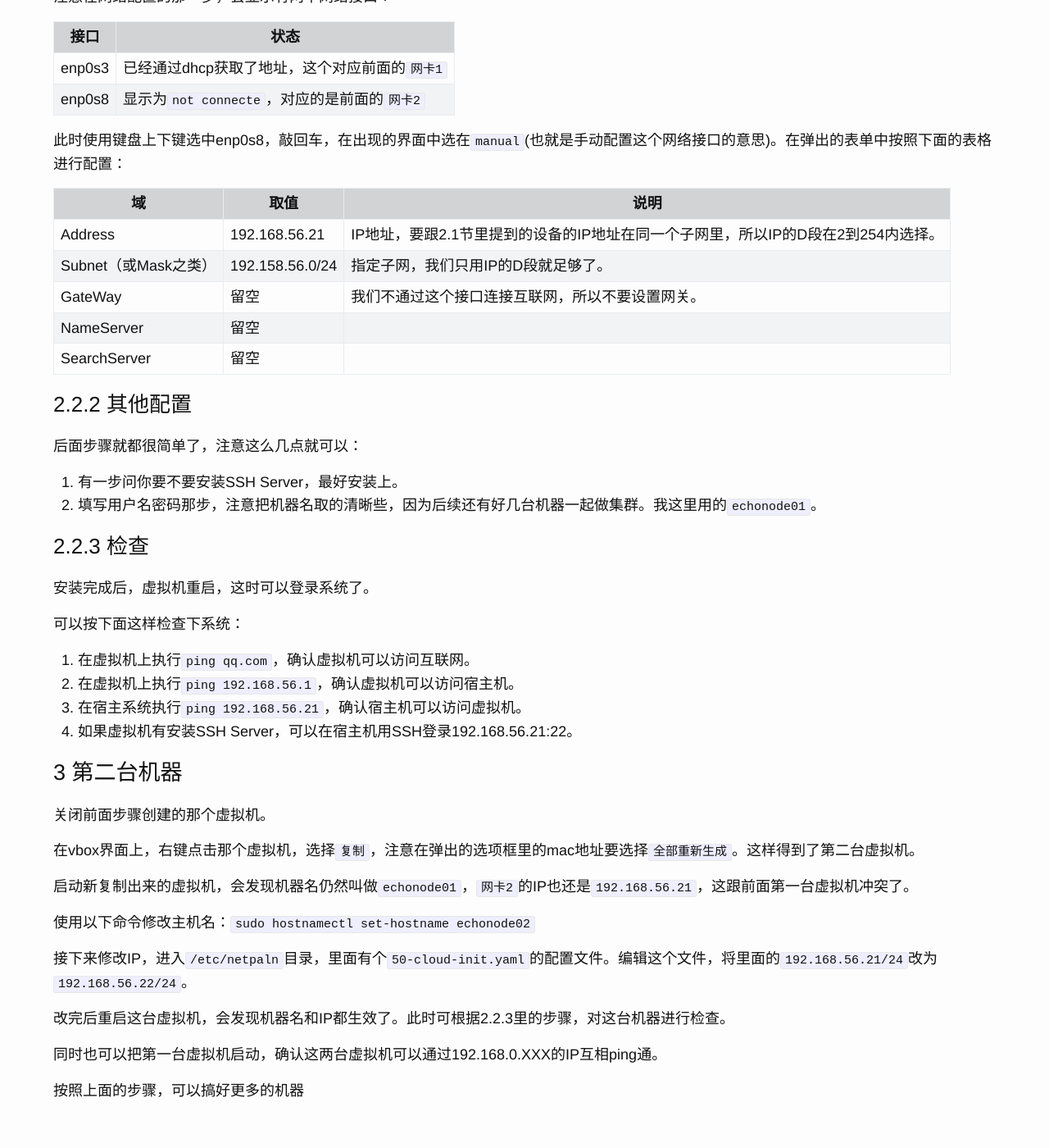
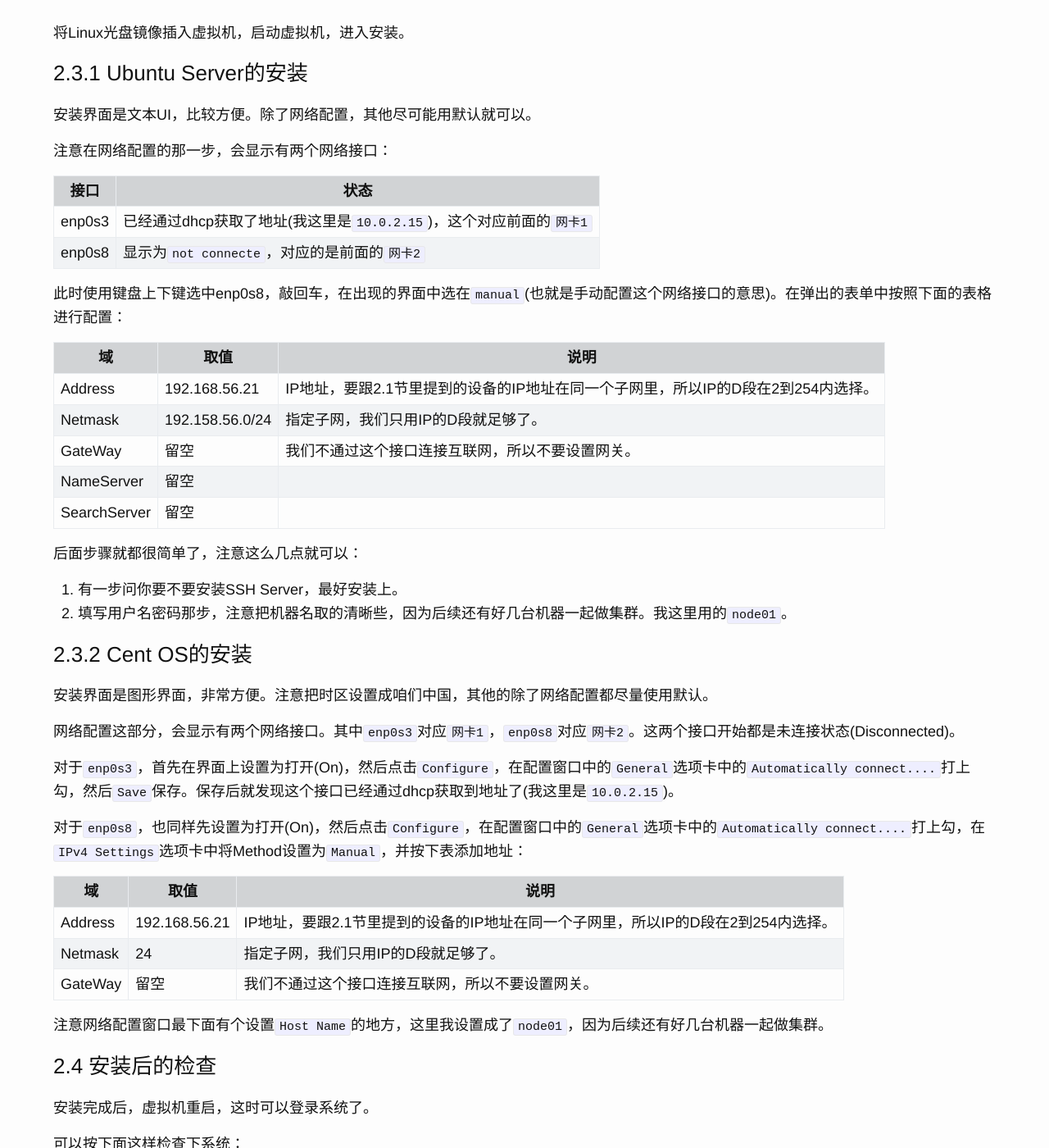
Before and after one commit to echoma/echoma.github.com, a Jekyll site: the page built from _posts/2019-06-21-virtualbox-ubuntu-cluster-networking.markdown, in a window 1280 px wide and 1400 px high, scrolled down 1967 px. Shown: the whole window at 82% size. Built offline with Jekyll 4.4.1, drawn with Linux system fonts in a browser that asks for light colours; some of the changed text lies outside the part shown.

Commit message:
更新CentOS的內容

```diff
--- a/_posts/2019-06-21-virtualbox-ubuntu-cluster-networking.markdown
+++ b/_posts/2019-06-21-virtualbox-ubuntu-cluster-networking.markdown
@@ -1,6 +1,6 @@
 ---
 layout: post
-title:  "virtualbox搭建ubuntu集群（双网卡模式）"
+title:  "window10上使用virtualbox搭建linux集群（双网卡模式）"
 date:   2019-06-21 10:35:21 +0800
 ---
 
@@ -22,7 +22,7 @@ date:   2019-06-21 10:35:21 +0800
 | ------ | ------ |
 | 办公电脑（宿主） | Windows 10 |
 | VirtualBox | 6.0.8 |
-| 虚拟机系统 | Ubuntu Server 19.04 |
+| 虚拟机系统 | Ubuntu Server 19.04 或 Cent OS 7 |
 
 # 2. 第一台机器
 
@@ -37,7 +37,7 @@ date:   2019-06-21 10:35:21 +0800
 | IP地址 | 192.168.56.1 |
 | 网卡2 | 255.255.255.0 |
 
-## 2.1 创建及配置虚拟机
+## 2.2 创建及配置虚拟机
 
 虚拟机创建过程很简单不讲述，这里主要说网络配置的问题。
 
@@ -54,17 +54,19 @@ date:   2019-06-21 10:35:21 +0800
 
 这里的`网卡1`可以让虚拟机访问互联网，同时还不会暴露在公司办公网络里。`网卡2`使宿主系统和虚拟机可以互相访问，它对应的就是2.1节里提到的那个网络设备。
 
-## 2.2 安装ubuntu-server
+## 2.3 安装Linux
 
-安装界面是文本UI，比较方便。
+将Linux光盘镜像插入虚拟机，启动虚拟机，进入安装。
 
-### 2.2.1 网络配置
+### 2.3.1 Ubuntu Server的安装
+
+安装界面是文本UI，比较方便。除了网络配置，其他尽可能用默认就可以。
 
 注意在网络配置的那一步，会显示有两个网络接口：
 
 | 接口 | 状态 |
 | ------ | ------ |
-| enp0s3 | 已经通过dhcp获取了地址，这个对应前面的`网卡1` |
+| enp0s3 | 已经通过dhcp获取了地址(我这里是`10.0.2.15`)，这个对应前面的`网卡1` |
 | enp0s8 | 显示为`not connecte`，对应的是前面的`网卡2` |
 
 此时使用键盘上下键选中enp0s8，敲回车，在出现的界面中选在`manual`(也就是手动配置这个网络接口的意思)。在弹出的表单中按照下面的表格进行配置：
@@ -72,18 +74,34 @@ date:   2019-06-21 10:35:21 +0800
 | 域 | 取值 | 说明 |
 | ------ | ------ | ------ |
 | Address | 192.168.56.21 | IP地址，要跟2.1节里提到的设备的IP地址在同一个子网里，所以IP的D段在2到254内选择。 |
-| Subnet（或Mask之类） | 192.158.56.0/24 | 指定子网，我们只用IP的D段就足够了。 |
+| Netmask | 192.158.56.0/24 | 指定子网，我们只用IP的D段就足够了。 |
 | GateWay | 留空 | 我们不通过这个接口连接互联网，所以不要设置网关。 |
 | NameServer | 留空 |
 | SearchServer | 留空 |
 
-### 2.2.2 其他配置
-
 后面步骤就都很简单了，注意这么几点就可以：
 1. 有一步问你要不要安装SSH Server，最好安装上。
-2. 填写用户名密码那步，注意把机器名取的清晰些，因为后续还有好几台机器一起做集群。我这里用的`echonode01`。
+2. 填写用户名密码那步，注意把机器名取的清晰些，因为后续还有好几台机器一起做集群。我这里用的`node01`。
 
-### 2.2.3 检查
+### 2.3.2 Cent OS的安装
+
+安装界面是图形界面，非常方便。注意把时区设置成咱们中国，其他的除了网络配置都尽量使用默认。
+
+网络配置这部分，会显示有两个网络接口。其中`enp0s3`对应`网卡1`，`enp0s8`对应`网卡2`。这两个接口开始都是未连接状态(Disconnected)。
+
+对于`enp0s3`，首先在界面上设置为打开(On)，然后点击`Configure`，在配置窗口中的`General`选项卡中的`Automatically connect....`打上勾，然后`Save`保存。保存后就发现这个接口已经通过dhcp获取到地址了(我这里是`10.0.2.15`)。
+
+对于`enp0s8`，也同样先设置为打开(On)，然后点击`Configure`，在配置窗口中的`General`选项卡中的`Automatically connect....`打上勾，在`IPv4 Settings`选项卡中将Method设置为`Manual`，并按下表添加地址：
+
+| 域 | 取值 | 说明 |
+| ------ | ------ | ------ |
+| Address | 192.168.56.21 | IP地址，要跟2.1节里提到的设备的IP地址在同一个子网里，所以IP的D段在2到254内选择。 |
+| Netmask | 24 | 指定子网，我们只用IP的D段就足够了。 |
+| GateWay | 留空 | 我们不通过这个接口连接互联网，所以不要设置网关。 |
+
+注意网络配置窗口最下面有个设置`Host Name`的地方，这里我设置成了`node01`，因为后续还有好几台机器一起做集群。
+
+### 2.4 安装后的检查
 
 安装完成后，虚拟机重启，这时可以登录系统了。
 
@@ -95,18 +113,38 @@ date:   2019-06-21 10:35:21 +0800
 
 # 3 第二台机器
 
+## 3.1 复制虚拟机
+
 关闭前面步骤创建的那个虚拟机。
 
-在vbox界面上，右键点击那个虚拟机，选择`复制`，注意在弹出的选项框里的mac地址要选择`全部重新生成`。这样得到了第二台虚拟机。
+在vbox界面上，右键点击那个虚拟机，选择`复制`，注意在弹出的选项框里的`mac地址复制`要选择`全部重新生成`。这样得到了第二台虚拟机。
 
-启动新复制出来的虚拟机，会发现机器名仍然叫做`echonode01`，`网卡2`的IP也还是`192.168.56.21`，这跟前面第一台虚拟机冲突了。
+启动新复制出来的虚拟机，会发现机器名仍然叫做`node01`，`enp0s8`的IP也还是`192.168.56.21`，这跟前面第一台虚拟机冲突了。
 
-使用以下命令修改主机名：`sudo hostnamectl set-hostname echonode02`
+> Cent OS要先安装net-tools包才有ifconfig这类命令来查看网络。`yum install net-tools -y`
+
+## 3.2 修改新虚拟机的配置
+
+### 3.2.1 Ubuntu Server的配置修改
+
+使用以下命令修改主机名：`sudo hostnamectl set-hostname node02`
 
 接下来修改IP，进入`/etc/netpaln`目录，里面有个`50-cloud-init.yaml`的配置文件。编辑这个文件，将里面的`192.168.56.21/24`改为`192.168.56.22/24`。
 
-改完后重启这台虚拟机，会发现机器名和IP都生效了。此时可根据2.2.3里的步骤，对这台机器进行检查。
+改完后重启这台虚拟机，会发现机器名和IP都生效了。
+
+### 3.2.2 Cent OS的配置修改
+
+使用以下命令修改主机名：`sudo hostnamectl set-hostname node02`
+
+接下来修改IP，进入`/etc/sysconfig/network-scripts`目录，里面有个`ifcfg-enp0s8`的配置文件。编辑这个文件，将里面的`192.168.56.21`改为`192.168.56.22`。
+
+改完后重启这台虚拟机，会发现机器名和IP都生效了。
+
+## 3.3 修改配置后的检查
+
+此时可根据2.4里的步骤，对这台机器进行检查。
 
 同时也可以把第一台虚拟机启动，确认这两台虚拟机可以通过192.168.0.XXX的IP互相ping通。
 
-按照上面的步骤，可以搞好更多的机器
+按照上面的步骤，可以搞好更多的机器。
```
Also changed, not shown: other parts of _posts/2019-06-21-virtualbox-ubuntu-cluster-networking.markdown (+1 -1 lines).
